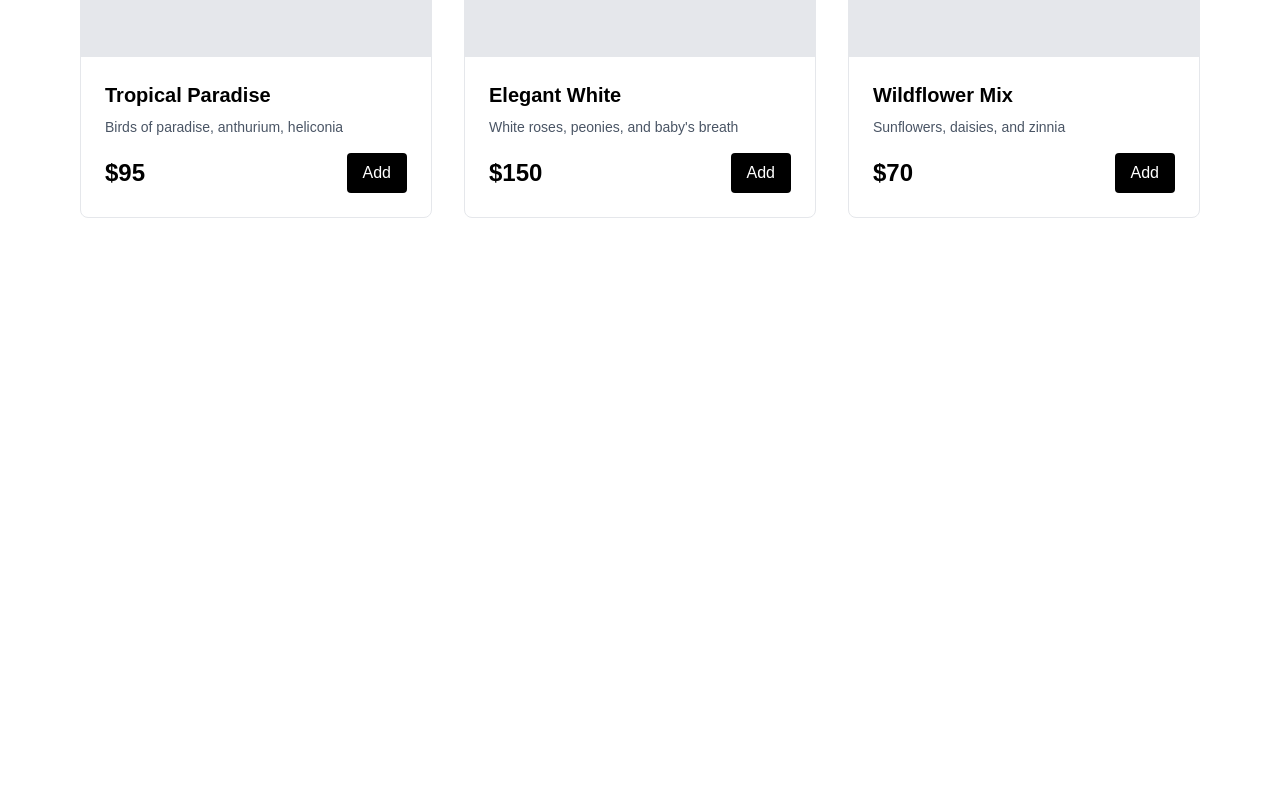
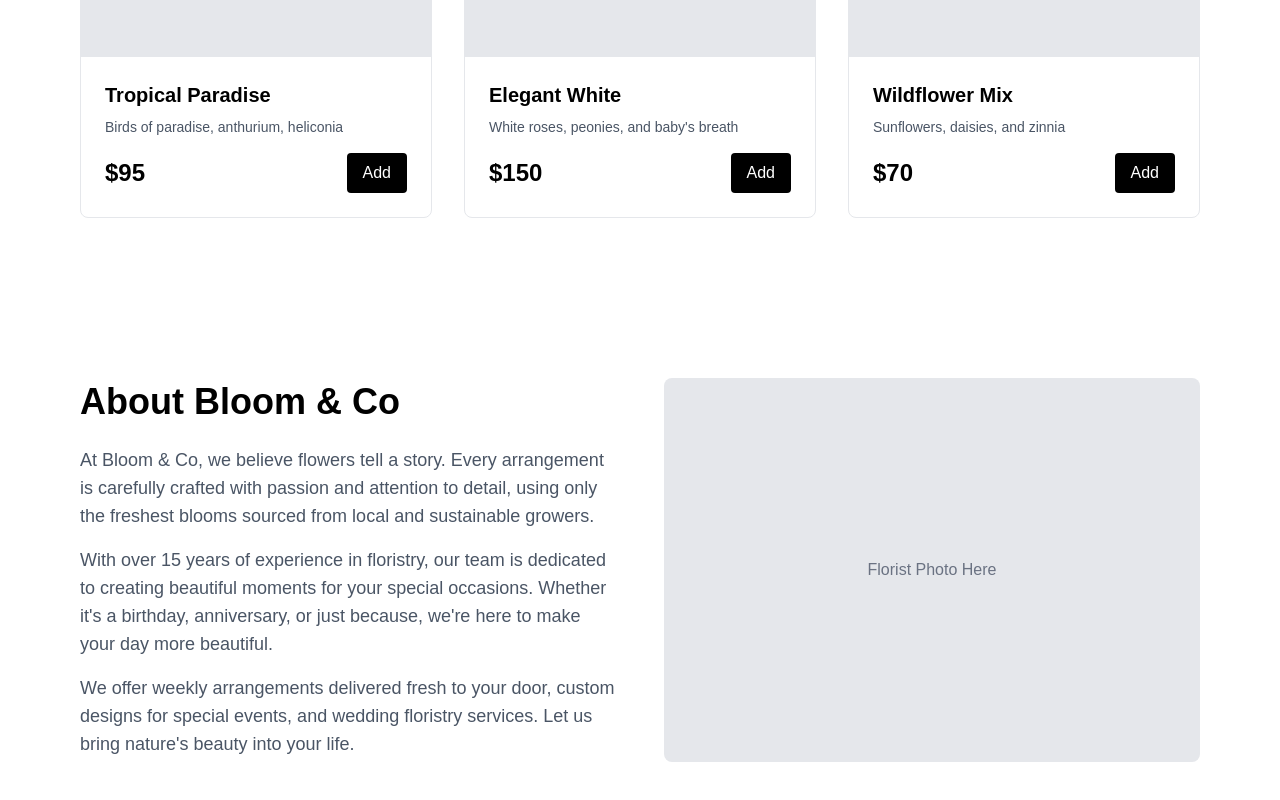
Before and after one commit to hananjo/florist-hosting, a Next.js app: page / in a window 1280 px wide. Shown: the part 1647-2447 px from the top of the page. Before the commit the page ends 1945 px from the top, so only its background shows below. Built offline with nearby package versions, Linux system fonts and the light colour scheme.

Commit message:
Add about section with two-column layout

```diff
--- a/app/page.tsx
+++ b/app/page.tsx
@@ -112,6 +112,30 @@ export default function Home() {
             </div>
           </div>
 
+
+          </div>
+        </section>
+
+        {/* About Section */}
+        <section id="about" className="max-w-6xl mx-auto px-4 py-20">
+          <div className="grid grid-cols-1 md:grid-cols-2 gap-12 items-center">
+            <div>
+              <h2 className="text-4xl font-bold text-black mb-6">About Bloom & Co</h2>
+              <p className="text-lg text-gray-600 mb-4">
+                At Bloom & Co, we believe flowers tell a story. Every arrangement is carefully crafted with passion and attention to detail, using only the freshest blooms sourced from local and sustainable growers.
+              </p>
+              <p className='text-lg text-gray-600 mb-4'>
+                With over 15 years of experience in floristry, our team is dedicated to creating beautiful moments for your special occasions. Whether it's a birthday, anniversary, or just because, we're here to make your day more beautiful.
+              </p>
+              <p className='text-lg text-gray-600'>
+                We offer weekly arrangements delivered fresh to your door, custom designs for special events, and wedding floristry services. Let us bring nature's beauty into your life.
+              </p>
+            </div>
+
+            <div className="bg-gray-200 h-96 rounded-lg flex items-center justify-center">
+              <span className="text-gray-500">Florist Photo Here</span>
+            </div>
+
           </div>
         </section>
     </div>
```
